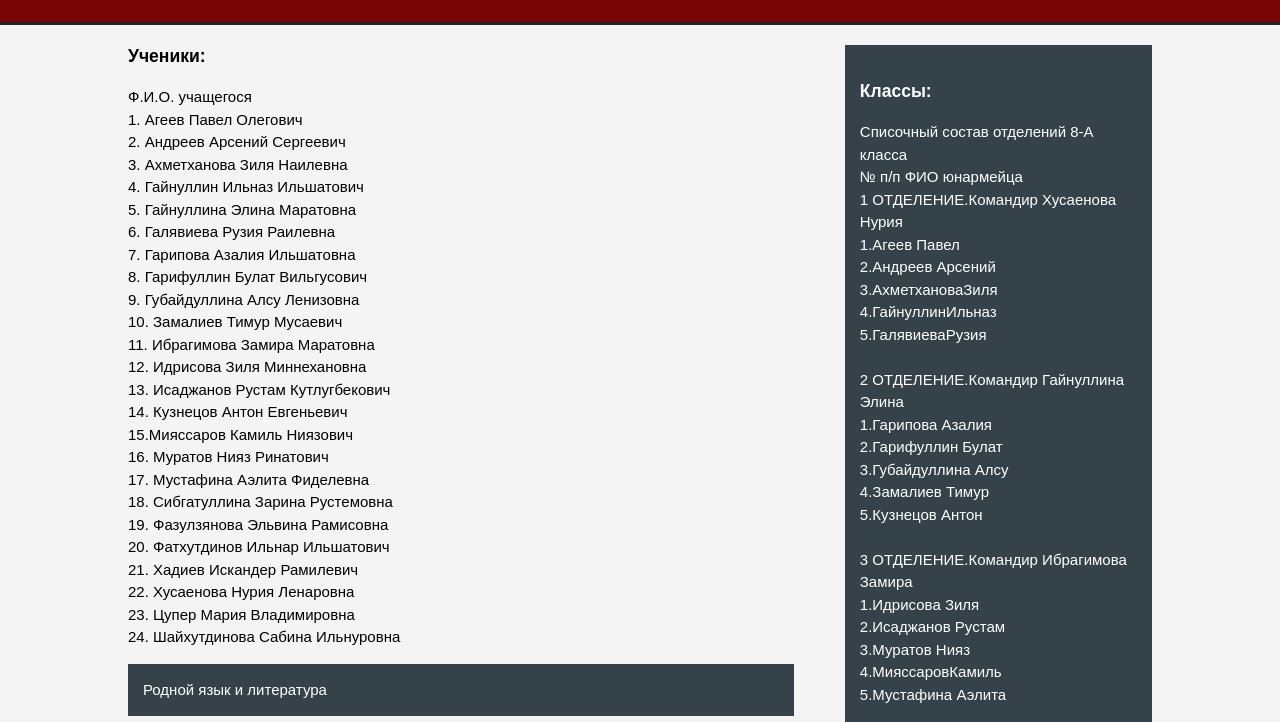
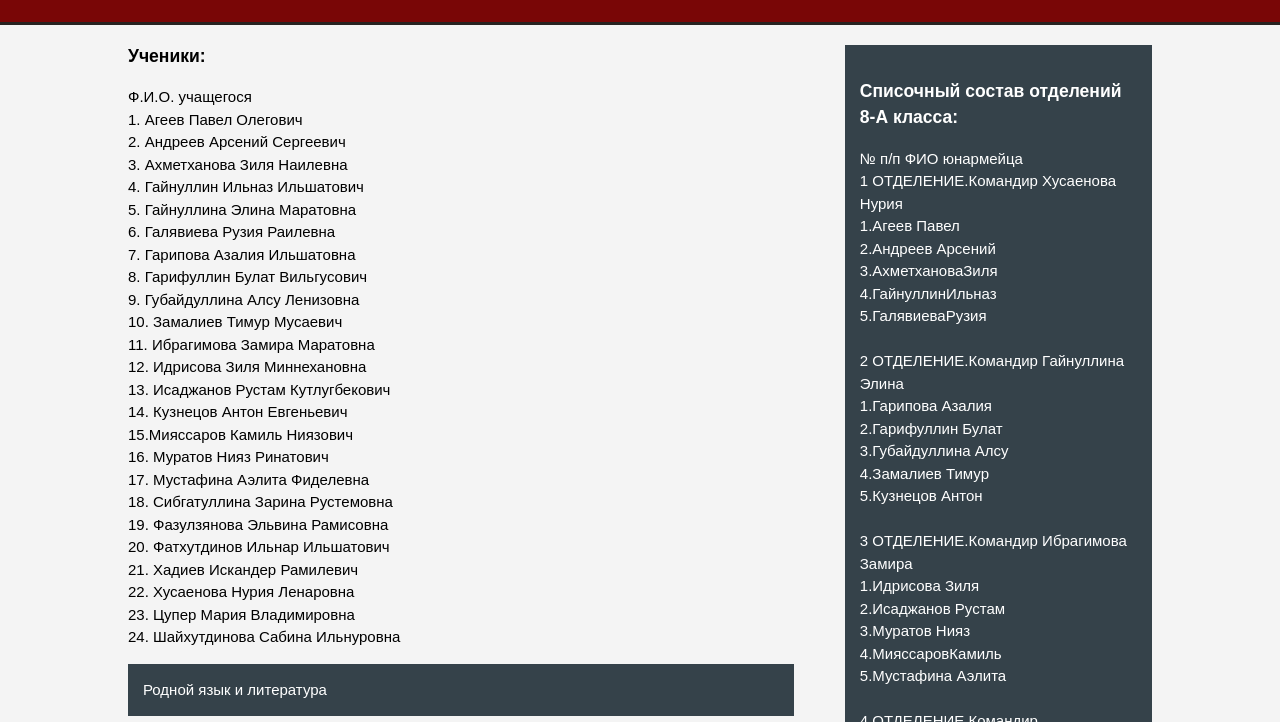
Before and after one commit to ilnaz0000/8Aclass, a plain HTML site: page index.html in a window 1280 px wide. Shown: the part 78-800 px from the top of the page. Drawn offline with Linux system fonts and the light colour scheme.

Commit message:
Update index.html

```diff
--- a/index.html
+++ b/index.html
@@ -265,9 +265,8 @@
             </article>
         <aside id="sidebar">
             <div class="dark">
-                <h3>Классы:</h3>
+                <h3>Списочный состав отделений 8-А класса:</h3>
                 <p>
-                    Списочный состав отделений 8-А класса<br>
                     № п/п	ФИО юнармейца<br>
                     1 ОТДЕЛЕНИЕ.Командир Хусаенова Нурия<br>
                     1.Агеев Павел <br>
@@ -302,7 +301,7 @@
         </aside>
     </section>
     <footer>
-        <p>WebMono.corp, Copyright &copy; 2021</p>
+        <p>WebMono.corp, Copyright &copy; 2022</p>
     </footer>
 </body>
 </html>
```
